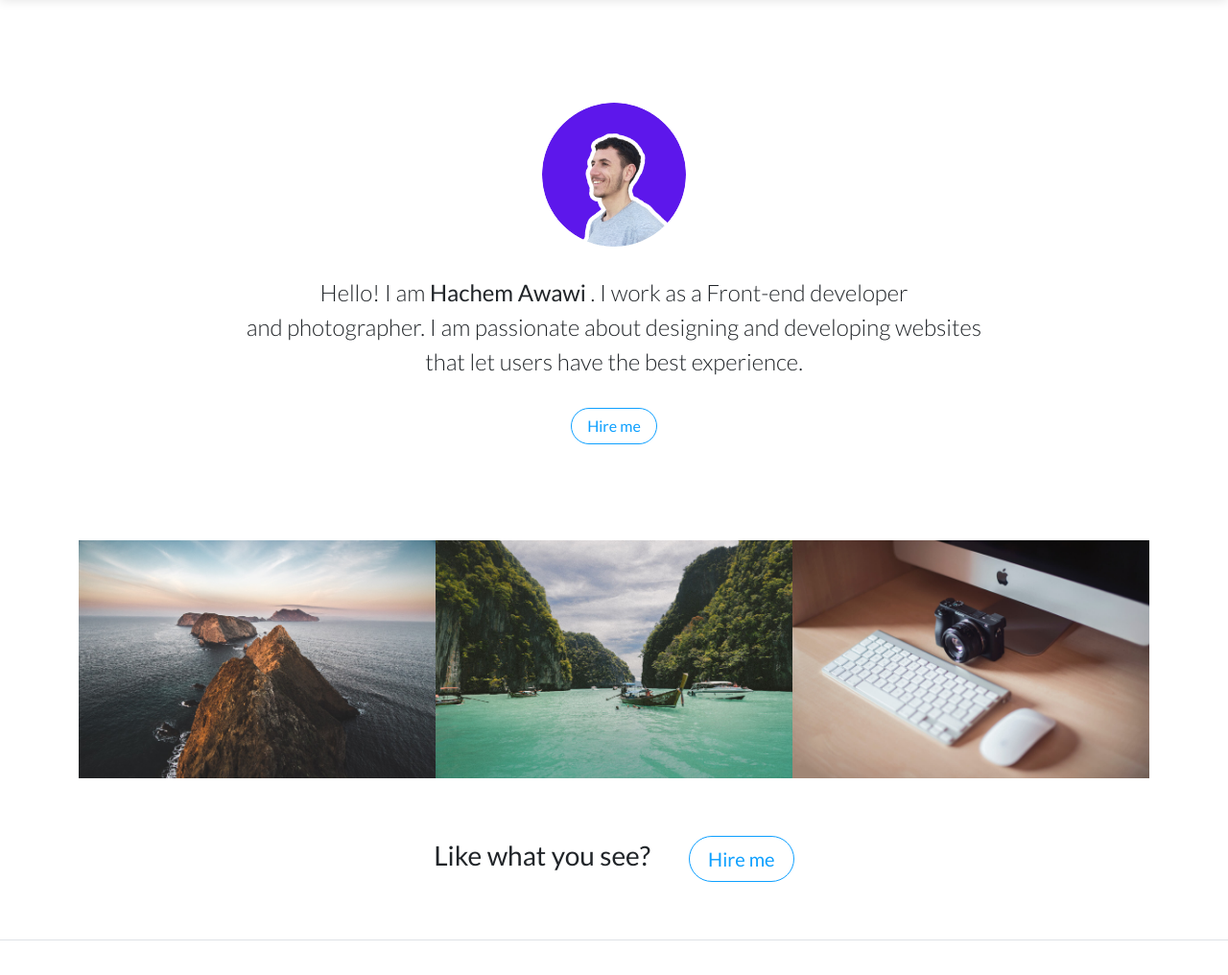
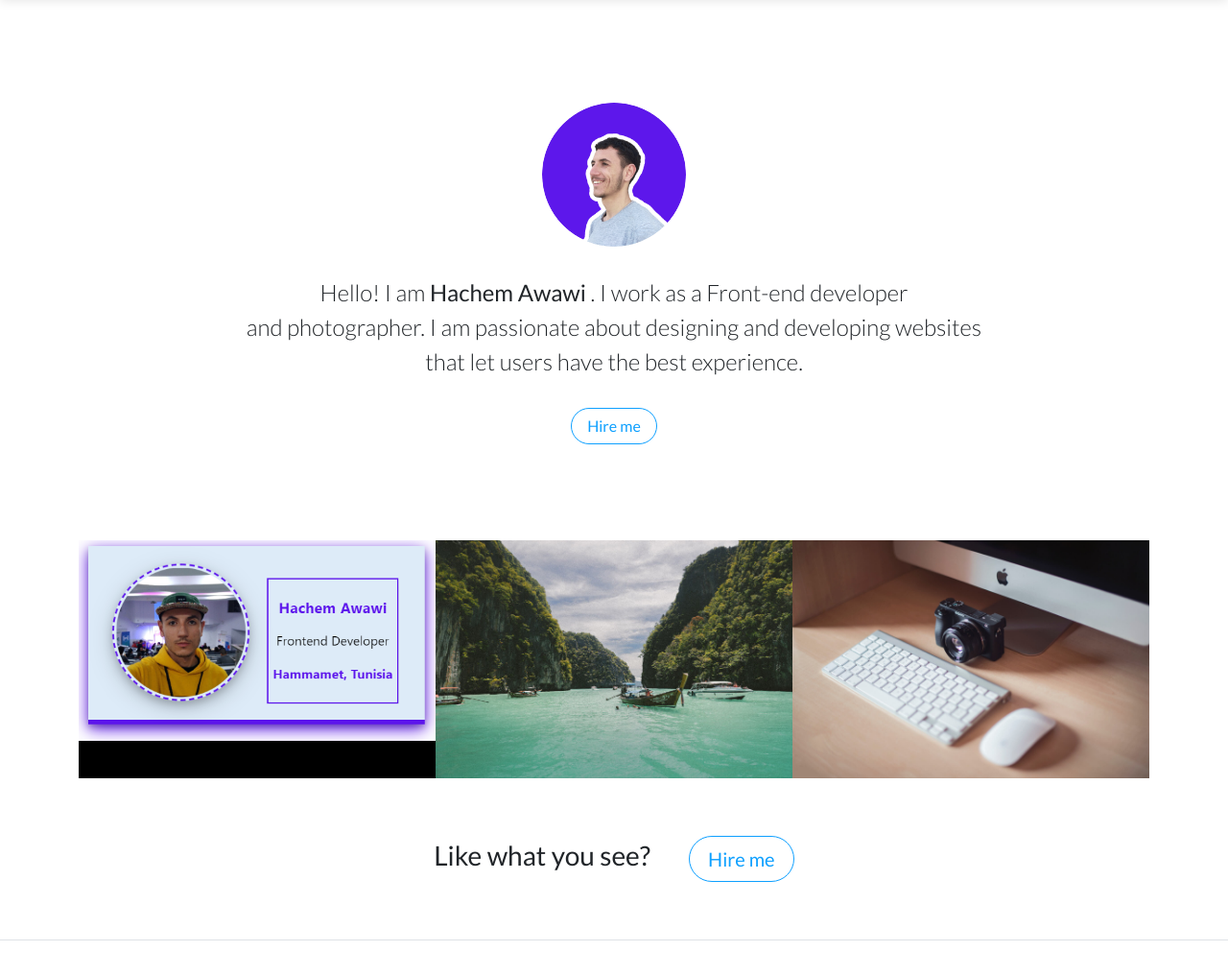
Before and after one commit to hachemawawi/portfolio, a plain HTML site: page index.html in a window 1280 px wide. Shown: the part 81-1097 px from the top of the page at 96% size. Drawn offline with Linux system fonts and the light colour scheme; files whose address does not match are found by name.

Commit message:
Update index.html

```diff
--- a/index.html
+++ b/index.html
@@ -56,8 +56,8 @@
                 <div class="container">
                     <div class="row g-0">
                         <div class="col-md-6 col-lg-4 item zoom-on-hover">
-                            <a href="assets/img/nature/image5.jpg">
-                                <img class="img-fluid image" src="assets/img/nature/image5.jpg">
+                            <a href="http://hachemawawi.me/business-card/">
+                                <img class="img-fluid image" src="assets/img/bscard.PNG">
                             </a>
                         </div>
                         <div class="col-md-6 col-lg-4 item zoom-on-hover">
```
